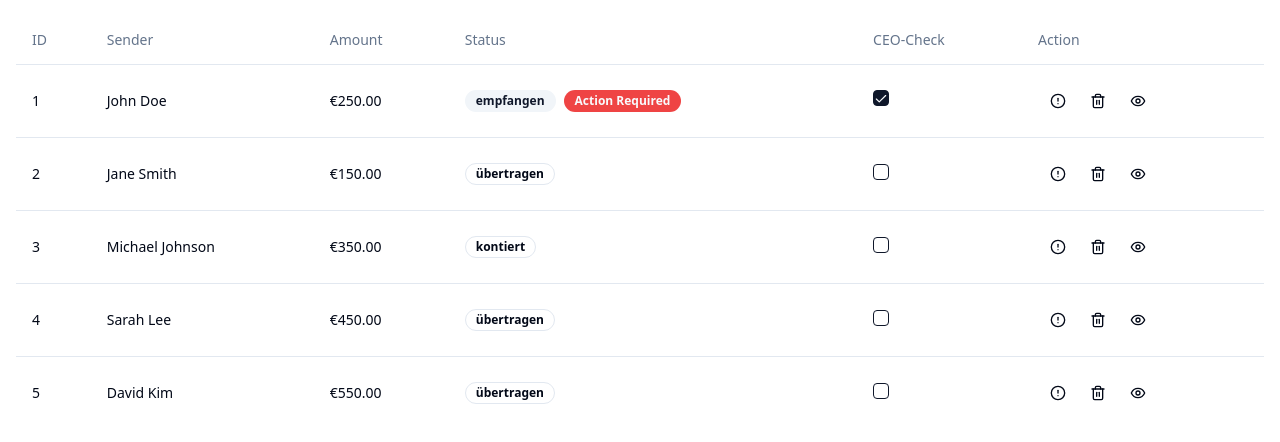
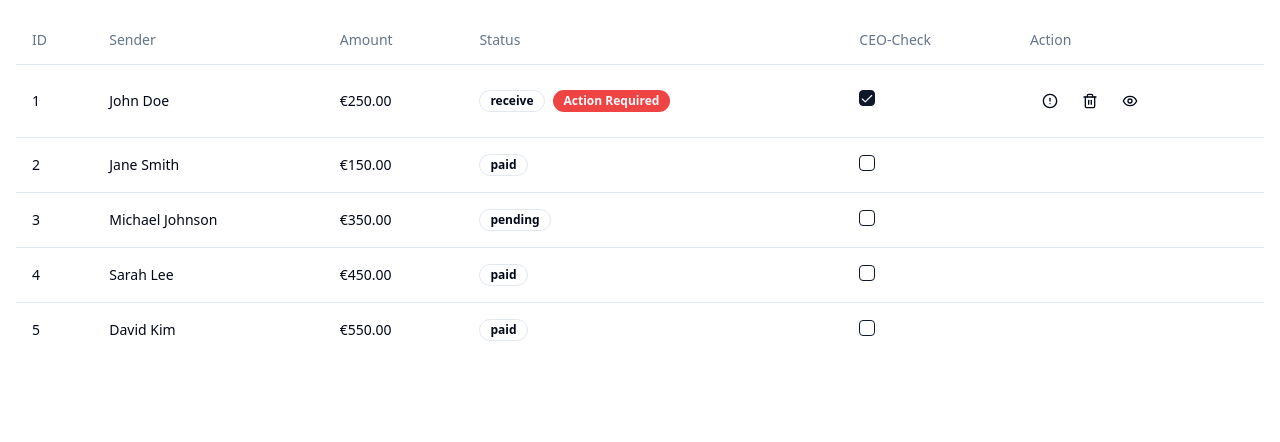
Before and after one commit to GPT-Engineer-App/invoice-dashboard-ui, a React (Vite) app: page / in a window 1280 px wide. Shown: the top 442 px of the page. Built offline with nearby package versions, Linux system fonts and the light colour scheme.

Commit message:
Updated the UI to show action icons only for rows with the status "Action Required".

```diff
--- a/src/App.jsx
+++ b/src/App.jsx
@@ -17,35 +17,35 @@ const data = [
     id: 1,
     sender: "John Doe",
     amount: "€250.00",
-    status: ["empfangen", "Action Required"],
+    status: ["receive", "Action Required"],
     ceoCheck: true,
   },
   {
     id: 2,
     sender: "Jane Smith",
     amount: "€150.00",
-    status: ["übertragen"],
+    status: ["paid"],
     ceoCheck: false,
   },
   {
     id: 3,
     sender: "Michael Johnson",
     amount: "€350.00",
-    status: ["kontiert"],
+    status: ["pending"],
     ceoCheck: false,
   },
   {
     id: 4,
     sender: "Sarah Lee",
     amount: "€450.00",
-    status: ["übertragen"],
+    status: ["paid"],
     ceoCheck: false,
   },
   {
     id: 5,
     sender: "David Kim",
     amount: "€550.00",
-    status: ["übertragen"],
+    status: ["paid"],
     ceoCheck: false,
   },
 ];
@@ -93,6 +93,8 @@ function App() {
                 <Checkbox checked={row.ceoCheck} readOnly />
               </TableCell>
               <TableCell>
+                {row.status.includes("Action Required") && (
+                  <>
                     <Button variant="ghost" size="icon">
                       <AlertCircle className="h-4 w-4" />
                     </Button>
@@ -102,6 +104,8 @@ function App() {
                     <Button variant="ghost" size="icon">
                       <Eye className="h-4 w-4" />
                     </Button>
+                  </>
+                )}
               </TableCell>
             </TableRow>
           ))}
```
Lines whose indentation alone changed are shown as unchanged.
